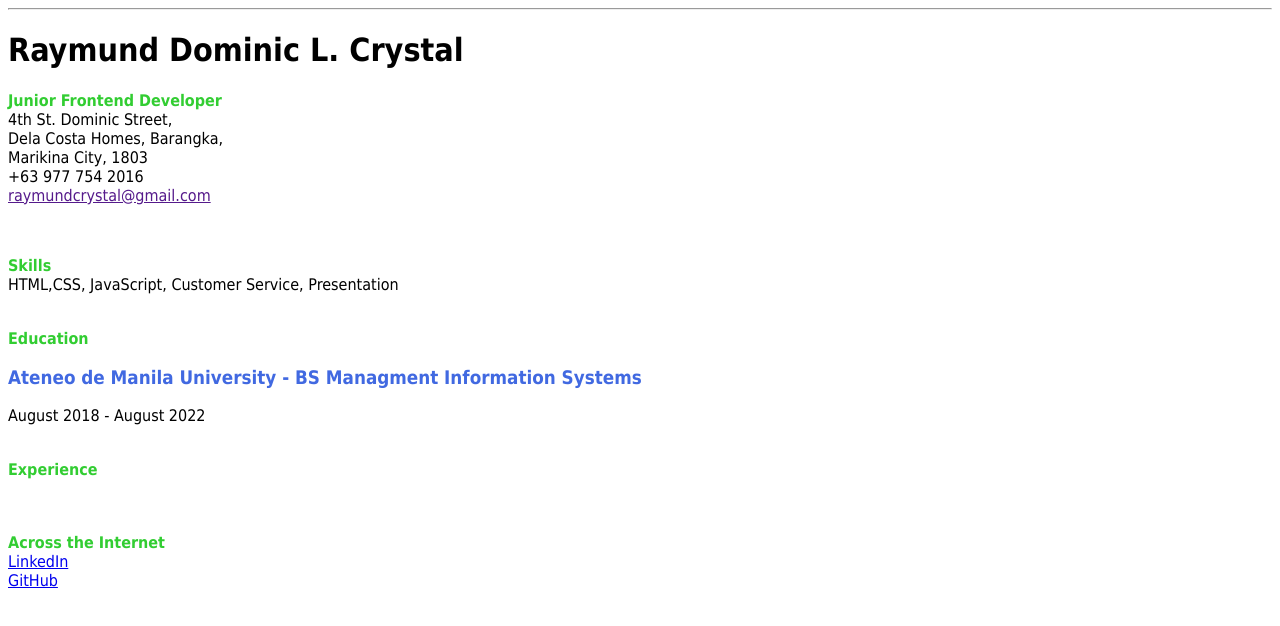
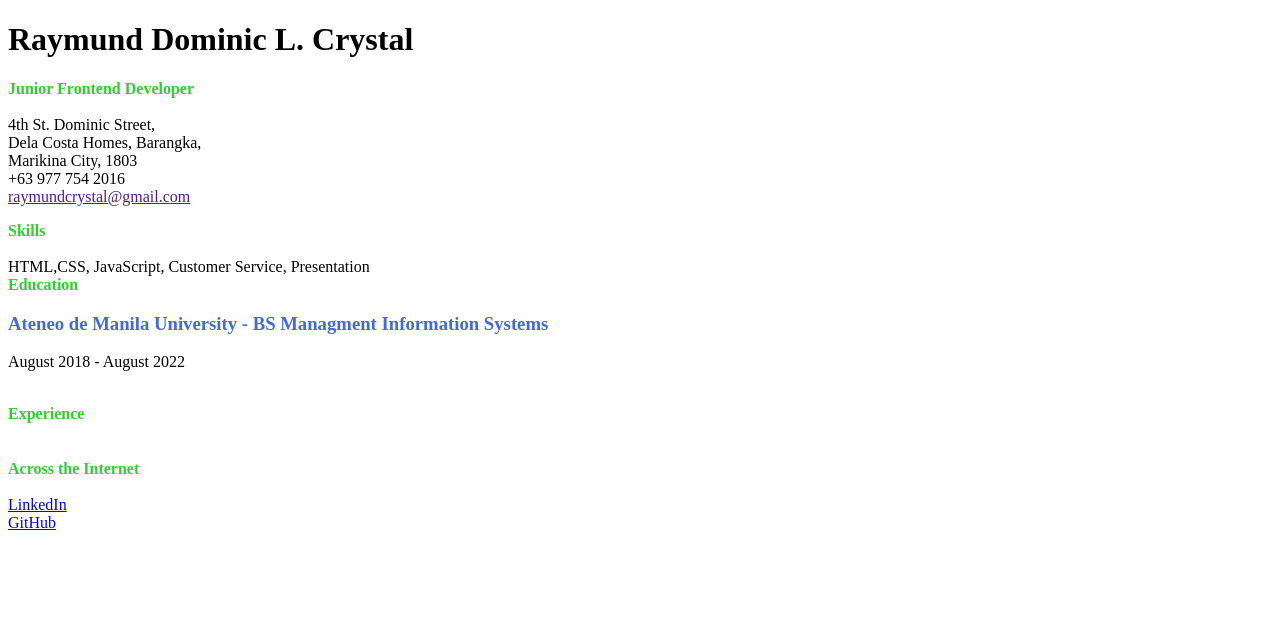
Before and after one commit to Reinigen/Road-to-Front-end-Master, a plain HTML site: page index.html in a window 1280 px wide. Drawn offline with Linux system fonts and the light colour scheme.

Commit message:
Changed some stuff

```diff
--- a/index.html
+++ b/index.html
@@ -3,14 +3,15 @@
   <head>
     <style>
       body {
-        font-family: Tahoma;
+        font-family: ;
       }
       h3 {
         color: royalblue;
       }
-      b {
+      section {
         color: limegreen;
         padding-bottom: 0%;
+        font-weight: bold;
       }
     </style>
     <meta charset="UTF-8" />
@@ -18,36 +19,42 @@
     <title>Raymund Crystal CV</title>
   </head>
   <body>
-    <hr />
-    <h1>Raymund Dominic L. Crystal</h1>
-
+    <nav></nav>
+    <header>
+      <h1>Raymund Dominic L. Crystal</h1>
+    </header>
+    <article>
     <p>
-      <b>Junior Frontend Developer</b> <br />
+      <section>Junior Frontend Developer</section> <br />
       4th St. Dominic Street,<br />
       Dela Costa Homes, Barangka, <br />
       Marikina City, 1803 <br />
       +63 977 754 2016 <br />
       <a href="">raymundcrystal@gmail.com</a>
     </p>
-    <br />
+    </article>
 
-    <p>
-      <b>Skills</b><br />
+    <article>
+      <section>Skills</section><br />
       HTML,CSS, JavaScript, Customer Service, Presentation
-    </p>
-    <br />
-    <b>Education</b>
+    </article>
+    <article>
+    <section>Education</section>
     <h3>Ateneo de Manila University - BS Managment Information Systems</h3>
     <p>August 2018 - August 2022</p>
     <p></p> <br>
-    <b>Experience</b>
+    </article>
+
+    <article>
+    <section>Experience</section>
     <h3></h3>
     <p><ul></ul></p><br>
-    <p>
-      <b>Across the Internet</b><br>
+    </article>
+    <footer>
+      <section>Across the Internet</section><br>
       <a href="https://www.linkedin.com/in/raymundcrystal/">LinkedIn</a>
       <br />
       <a href="https://github.com/Reinigen">GitHub</a>
-    </p>
+    </footer>
   </body>
 </html>
```
